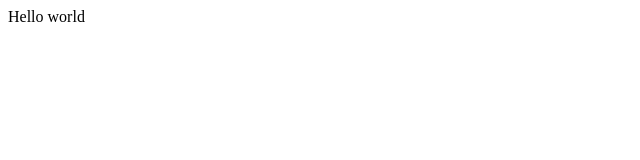
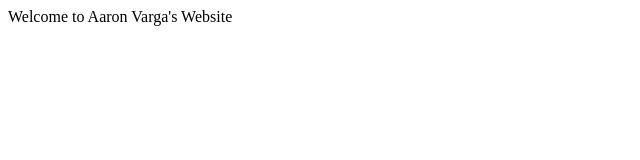
Before and after one commit to RedbirdXVO/sdev255, a plain HTML site: page index.html in a window 1280 px wide. Shown: the whole page, without its empty margins (0-640 px from the left). Drawn offline with Linux system fonts and the light colour scheme.

Commit message:
change message to "Welcome to Aaron Varga's Website"

```diff
--- a/index.html
+++ b/index.html
@@ -9,10 +9,10 @@
 </head>
 
 <body>
-  Hello world
+  Welcome to Aaron Varga's Website
   <script src="script.js"></script>
 
- <!--
+  <!--
   This script places a badge on your repl's full-browser view back to your repl's cover
   page. Try various colors for the theme: dark, light, red, orange, yellow, lime, green,
   teal, blue, blurple, magenta, pink!
```
